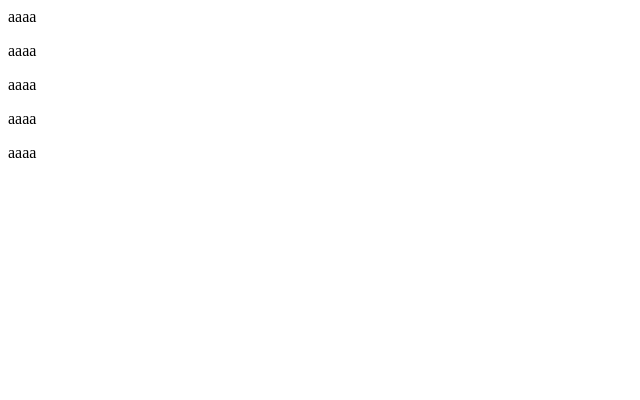
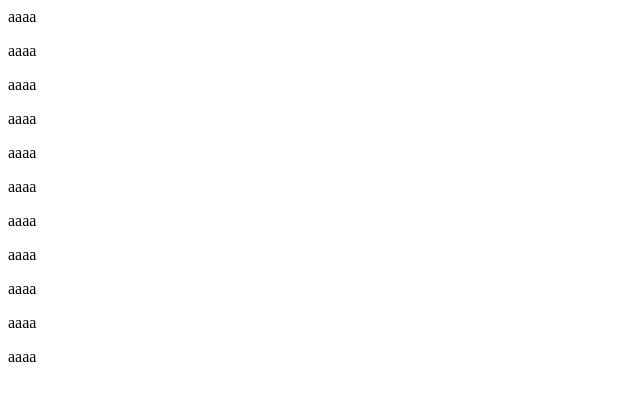
Before and after one commit to kento26/git_git, a plain HTML site: page index.html in a window 1280 px wide. Shown: the whole page, without its empty margins (0-640 px from the left). Drawn offline with Linux system fonts and the light colour scheme.

Commit message:
っっｓ

```diff
--- a/index.html
+++ b/index.html
@@ -3,3 +3,9 @@
 <p>aaaa</p>
 <p>aaaa</p>
 <p>aaaa</p>
+<p>aaaa</p>
+<p>aaaa</p>
+<p>aaaa</p>
+<p>aaaa</p>
+<p>aaaa</p>
+<p>aaaa</p>
```
